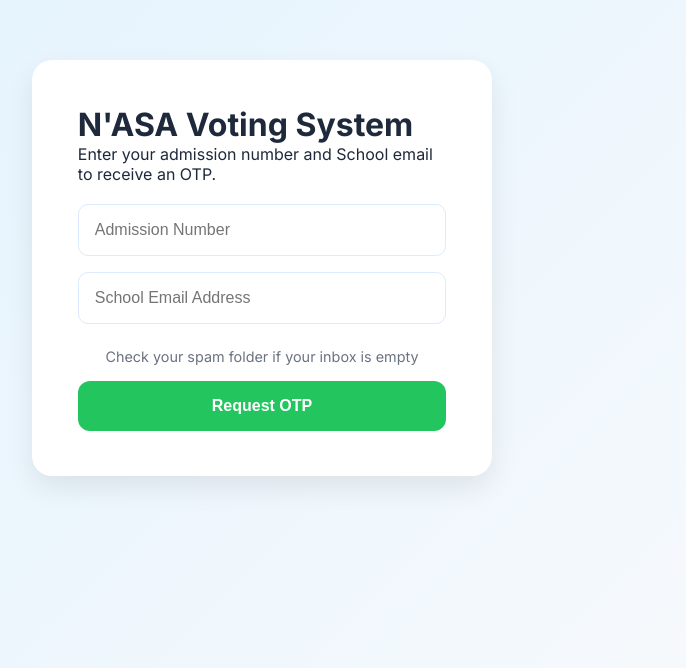
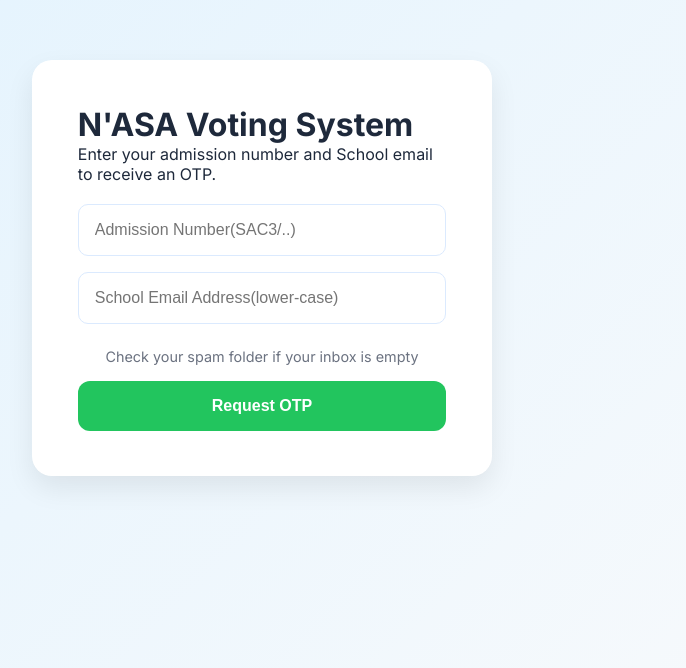
Before and after one commit to mumobytes/UonElection-App, a React (Vite) app in the folder frontend/: page /login in a window 1280 px wide. Shown: the part 132-800 px from the top of the page, without its empty margins (378-1064 px from the left). Built offline with nearby package versions, Linux system fonts and the light colour scheme; no server answers.

Commit message:
Placeholder values

```diff
--- a/frontend/src/pages/LoginPage.jsx
+++ b/frontend/src/pages/LoginPage.jsx
@@ -53,7 +53,7 @@ function LoginPage() {
         <form onSubmit={handleRequestOtp} style={styles.form}>
           <input
             type="text"
-            placeholder="Admission Number"
+            placeholder="Admission Number(SAC3/..)"
             value={admissionNo}
             onChange={(e) => setAdmissionNo(e.target.value)}
             required
@@ -62,7 +62,7 @@ function LoginPage() {
 
           <input
             type="email"
-            placeholder="School Email Address"
+            placeholder="School Email Address(lower-case)"
             value={email}
             onChange={(e) => setEmail(e.target.value)}
             required
```
